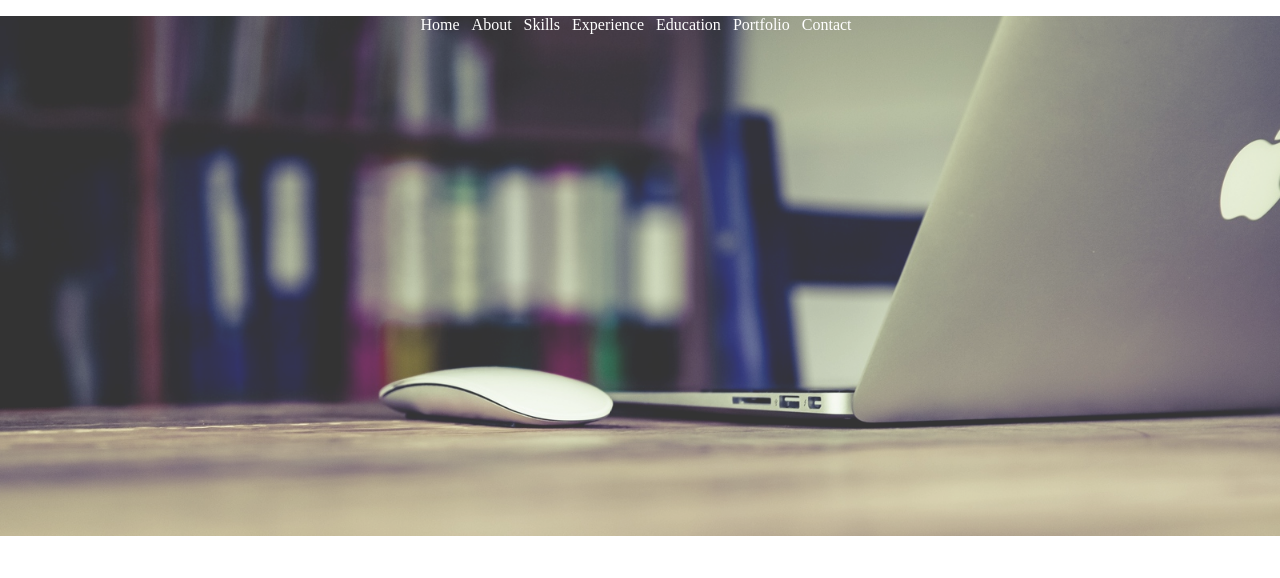
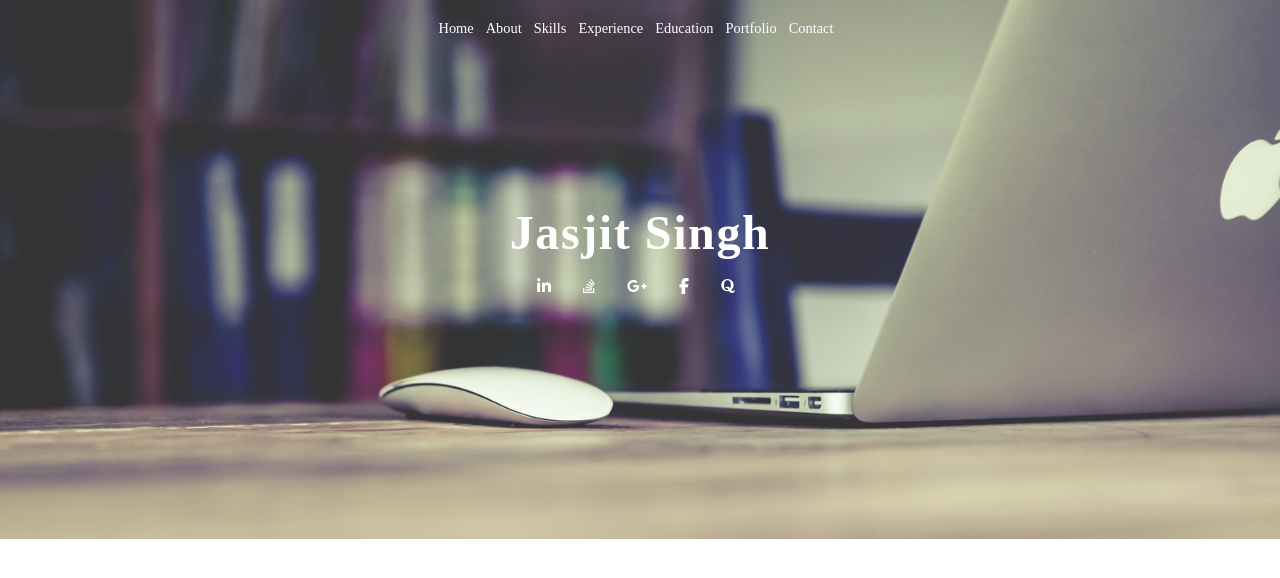
Before and after one commit to lcksingh662/resume-project-html-css, a plain HTML site: page index.html in a window 1280 px wide. Drawn offline with Linux system fonts and the light colour scheme.

Commit message:
Added Name and Social media icons
Added Name and Social media icons. Added nav-menu class to differentiate between social icons list and nav bar - exclude transition changes in social media icons.

```diff
--- a/index.html
+++ b/index.html
@@ -3,11 +3,12 @@
 <head>
     <title>Jasjit Singh</title>
     <link rel="stylesheet" href="style.css">
+    <script src="https://kit.fontawesome.com/8235401c7b.js" crossorigin="anonymous"></script>
 </head>
 <body>
     <header id="body-header">
         <nav>
-            <ul class="horizontal-list text-center">
+            <ul class="horizontal-list text-center nav-menu">
                 <li>
                     <a href="#">Home</a>
                 </li>
@@ -31,6 +32,43 @@
                 </li>
             </ul>
         </nav>
+
+        <div id="name-social-container">
+            <div class="text-center">
+                <div id="my-name">
+                    Jasjit Singh
+                </div>
+            </div>
+            <div>
+                <ul class="horizontal-list text-center social-icons">
+                    <li>
+                        <a href="#">
+                            <i class="fa-brands fa-linkedin-in"></i>
+                        </a>
+                    </li>
+                    <li>
+                        <a href="#">
+                            <i class="fa-brands fa-stack-overflow"></i>
+                        </a>
+                    </li>
+                    <li>
+                        <a href="#">
+                            <i class="fa-brands fa-google-plus-g"></i>
+                        </a>
+                    </li>
+                    <li>
+                        <a href="#">
+                            <i class="fa-brands fa-facebook-f"></i>
+                        </a>
+                    </li>
+                    <li>
+                        <a href="#">
+                            <i class="fa-brands fa-quora"></i>
+                        </a>
+                    </li>
+                </ul>
+            </div>
+        </div>
     </header>
     <main>
 
--- a/style.css
+++ b/style.css
@@ -10,6 +10,7 @@ body{
     background-size: cover;
     background-position: center;
     background-attachment: fixed;
+    padding-top: 1.2rem;
 }
 
 /* Horizontal Lists */
@@ -17,20 +18,26 @@ body{
 .horizontal-list{
     list-style: none;
     padding-left: 0px;
+    margin: 0px;
 }
 
 .horizontal-list li{
     display: inline-block;
     margin: 0px 8px 8px 0px;
+    font-weight: 100;
+    font-size: 0.9rem;
 }
 
 .horizontal-list li a{
     color: white;
     text-decoration: none;
+}
+
+.nav-menu li a{
     transition: color 0.5s, border-bottom 4s;
 }
 
-.horizontal-list li a:hover{
+.nav-menu li a:hover{
     color: lightgray;
     border-bottom: 1px solid white;
 }
@@ -38,3 +45,27 @@ body{
 .text-center{
     text-align: center;
 }
+
+/* Name and Social Icons */
+
+#name-social-container{
+    margin-top: 20vh;
+}
+
+#my-name{
+    font-size: 3rem;
+    letter-spacing: 0.1rem;
+    color: white;
+    font-weight: 700;
+    margin-bottom: 0.5rem;
+}
+
+.social-icons li a i{
+    padding: 10px;
+    font-size: 1rem;
+    border-radius: 50%;
+}
+
+.social-icons li a i:hover{
+    box-shadow: 0px 0px 6px 4px rgba(230,196,196,0.3);
+}
```
